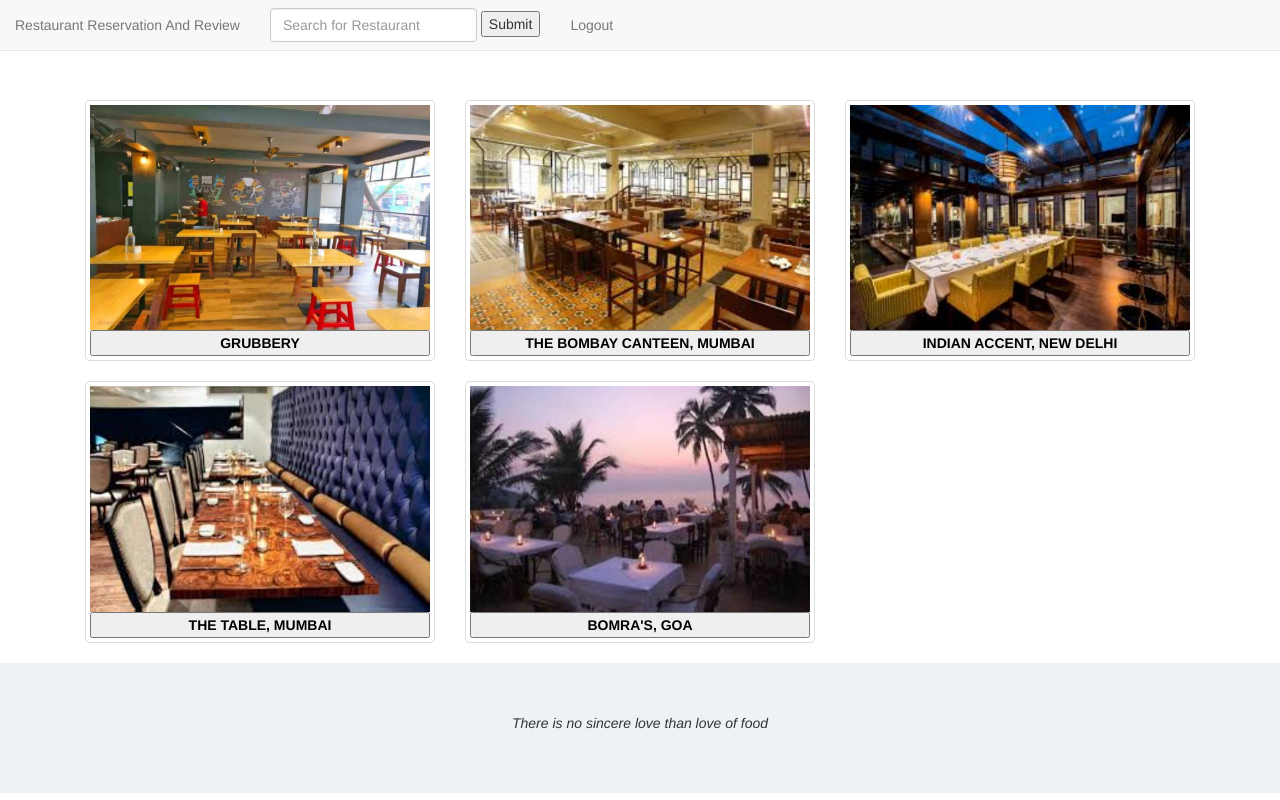
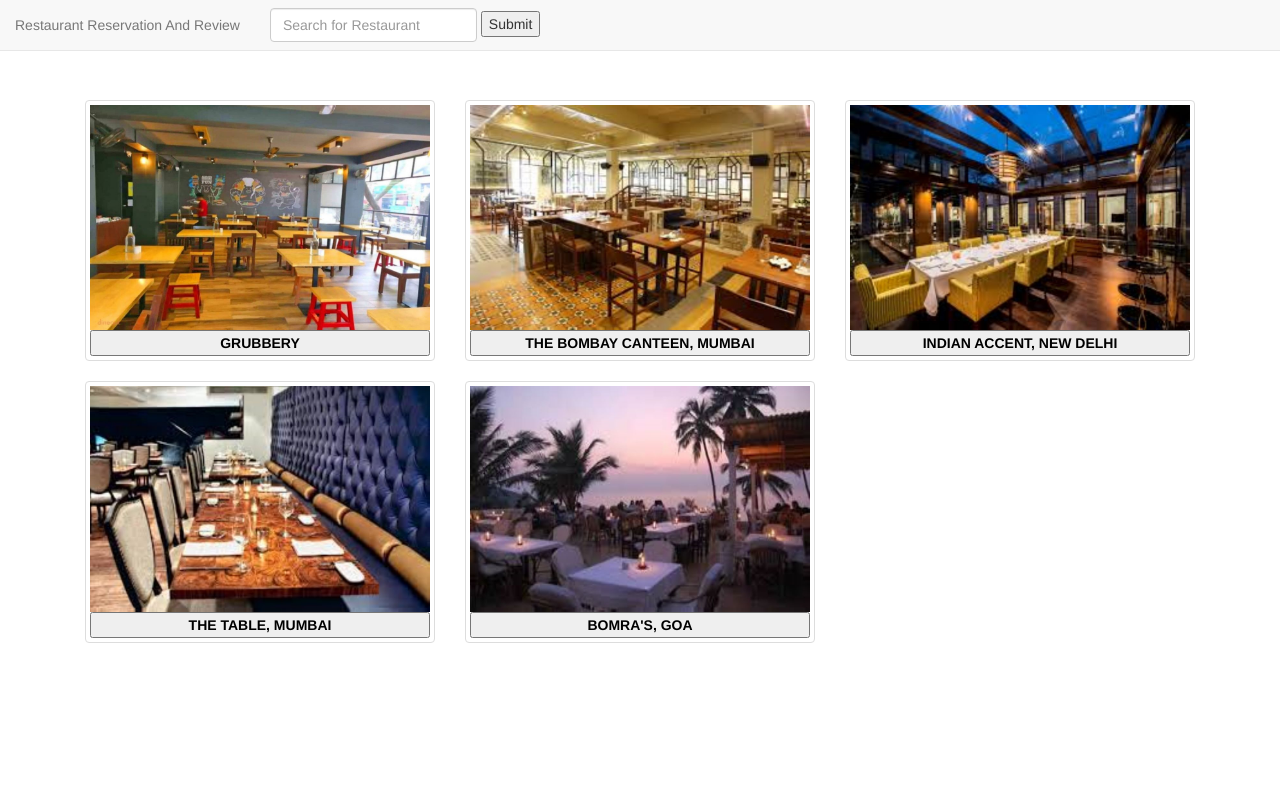
Before and after one commit to AncyPB/django-project, a Django app: page /home in a window 1280 px wide. Run offline with Django 3.2, Linux system fonts and the light colour scheme; data comes from the database, SQL or seed files in the repository; some libraries are stand-ins or nearby versions.

Commit message:
Update home.html

```diff
--- a/project1/project1app/templates/home.html
+++ b/project1/project1app/templates/home.html
@@ -18,9 +18,6 @@
       <input type="submit" name="submitt" value="Submit">
     </form>
     {{value}}
-    <div class="right">
-      <a href="login"  class="navbar-text">Logout</a>
-    </div>
     </nav>
 
     <div class="container">
@@ -38,8 +35,5 @@
       </div>
     </div>
     </div>
-<div class="ending">
-  <p><em>There is no sincere love than love of food</em></p>
-</div>
   </body>
 </html>
```
